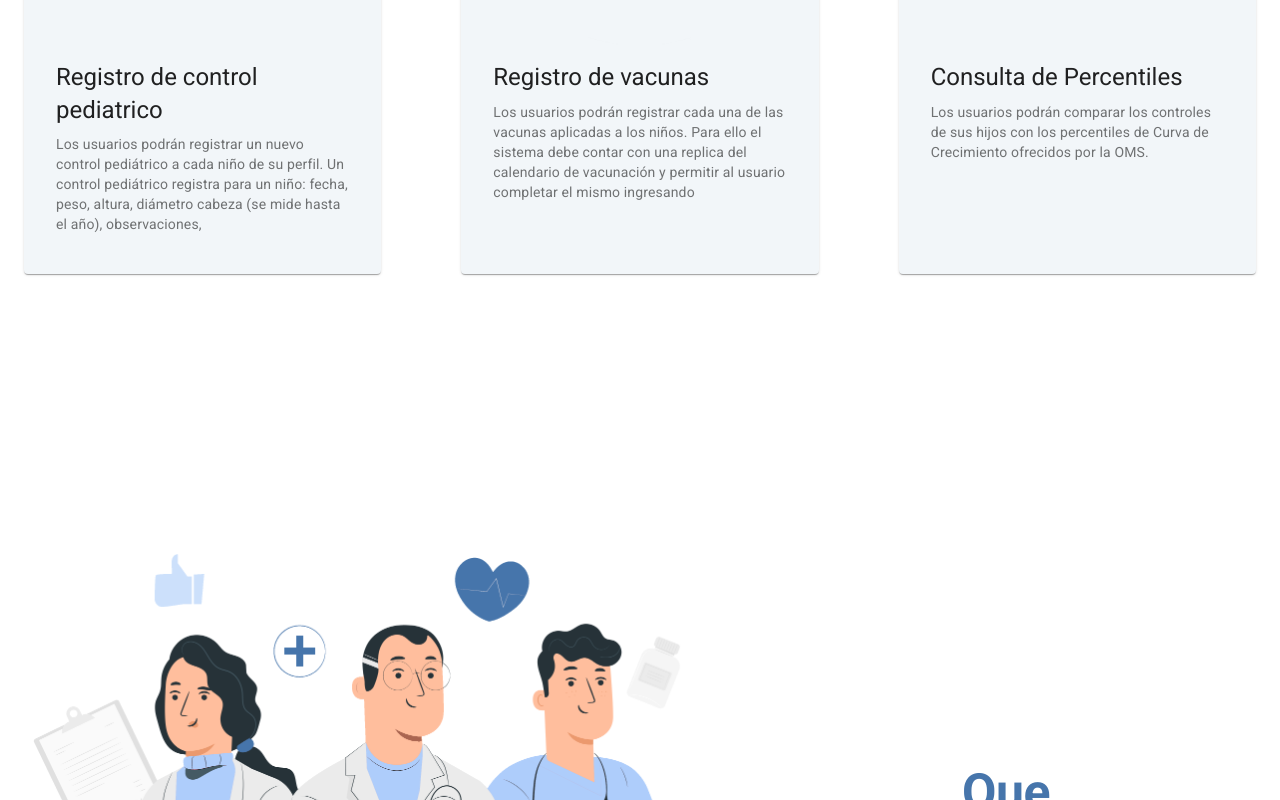
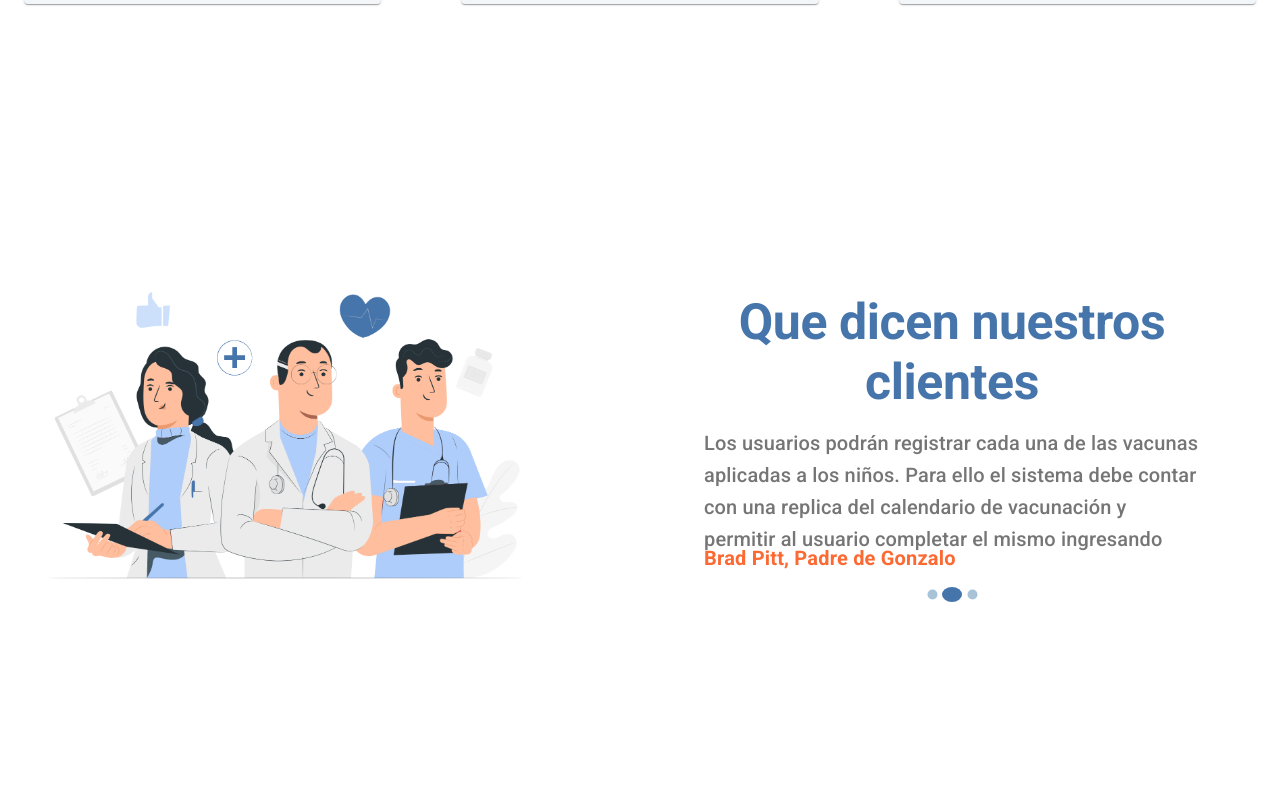
Before and after one commit to emanuelbrea/ai-2021, a React (Create React App) app: page / in a window 1280 px wide. Shown: the part 2000-2800 px from the top of the page. Built offline with nearby package versions, Linux system fonts and the light colour scheme.

Commit message:
Hago responsive al home, sacando tamaños fijos

```diff
--- a/src/components/Home.js
+++ b/src/components/Home.js
@@ -6,7 +6,6 @@ import CalendarioVacunacion from "../images/CalendarioVacunacion.jpg";
 import ControlesPediatricos from "../images/ControlesPediatricos.jpg";
 import Percentiles from "../images/Percentiles.jpg";
 import Doctor from "../images/doctor.png";
-import Familia from "../images/familia.png";
 import Doctores from "../images/doctores.png";
 import Vacunas from "../images/Vacunas.jpg";
 import LogoDoctor from "../images/logoDoctor.jpg";
@@ -18,19 +17,20 @@ import Carousel from 'react-material-ui-carousel'
 
 const useStyles = makeStyles((theme) => ({
     heroTitle: {
-        padding: theme.spacing(8, 0, 6),
-        marginTop: theme.spacing(16),
+        marginTop: theme.spacing(26),
     },
-    heroTitle2: {
+    centerTitle: {
         marginTop: theme.spacing(50),
         marginBottom: theme.spacing(16),
     },
     heroContent: {
-        marginRight: theme.spacing(18),
-        marginTop: theme.spacing(26),
+        display: 'flex',
+        justifyContent: 'center',
+        alignItems: 'center',
+        width: '50%'
     },
     heroImage: {
-        marginRight: theme.spacing(18),
+        width: '50%'
     },
     heroText: {
         fontSize: '50px',
@@ -42,21 +42,13 @@ const useStyles = makeStyles((theme) => ({
         paddingTop: theme.spacing(8),
         paddingBottom: theme.spacing(8),
     },
-    card: {
-        height: '100%',
-        display: 'flex',
-        flexDirection: 'column',
-    },
     cardFuncionalidad: {
         height: '100%',
         width: 'auto',
         display: 'flex',
         flexDirection: 'column',
         padding: theme.spacing(2),
-    },
-    cardMedia: {
-        marginTop: '30',
-        width: 700
+        backgroundColor: "#f2f6f9"
     },
     cardContent: {
         flexGrow: 1,
@@ -95,7 +87,7 @@ const funcionalidades = [
     },
     {
         description: "Los usuarios podrán registrar cada una de las vacunas aplicadas a los niños. Para ello el sistema " +
-            "debe contar con una replica del calendario de vacunación y permitir al usuario completar el mismo ingresando " ,
+            "debe contar con una replica del calendario de vacunación y permitir al usuario completar el mismo ingresando ",
         image: Vacunas,
         title: "Registro de vacunas",
         delay: 500,
@@ -110,18 +102,21 @@ const funcionalidades = [
 
 const reviews = [
     {
-        description: "Los usuarios podrán registrar un nuevo control pediátrico a cada niño de su perfil. Un control " +
-            "pediátrico registra para un niño: fecha, peso, altura, diámetro cabeza (se mide hasta el año), observaciones,",
+        description: "Gracias a Clinica Brea puedo llevar al dia todos los controles que les hice a mis hijos." +
+            "Ya no tengo que andar guardando papeles que despues nunca encuentro!",
         title: "Registro de control pediatrico",
+        persona: "Sandra Bullock, Madre de Juan",
     },
     {
         description: "Los usuarios podrán registrar cada una de las vacunas aplicadas a los niños. Para ello el sistema " +
-            "debe contar con una replica del calendario de vacunación y permitir al usuario completar el mismo ingresando " ,
+            "debe contar con una replica del calendario de vacunación y permitir al usuario completar el mismo ingresando ",
         title: "Registro de vacunas",
+        persona: "Brad Pitt, Padre de Gonzalo",
     },
     {
         description: "Los usuarios podrán comparar los controles de sus hijos con los percentiles de Curva de Crecimiento ofrecidos por la OMS.",
         title: "Consulta de Percentiles",
+        persona: "Sandra Bullock, Madre de Juanes",
     }
 ];
 
@@ -158,17 +153,15 @@ export default function Home() {
                         </Box>
                         <Box p={1} className={classes.heroImage} data-aos="zoom-in-up" data-aos-duration={1500}>
                             <CardMedia
-                                className={classes.cardMedia}
-                                title={'doctor'}
                                 component="img"
                                 src={Doctor}
-
+                                style={{width:"80%"}}
                             />
                         </Box>
                     </Box>
                 </Container>
 
-                <Container className={classes.heroTitle2} maxWidth="md" data-aos="zoom-in-up"
+                <Container className={classes.centerTitle} maxWidth="md" data-aos="zoom-in-up"
                            data-aos-duration={1500}>
 
                     <Typography component="h1" variant="h2" align="center" color="textPrimary" gutterBottom
@@ -185,11 +178,11 @@ export default function Home() {
 
                 <Container className={classes.cardGrid} maxWidth="lg">
                     <Grid container spacing={10}>
-                        {funcionalidades.map((funcionalidad,index) => (
+                        {funcionalidades.map((funcionalidad, index) => (
                             <Grid item key={index} xs={12} md={4} lg={4} data-aos="fade-right"
                                   data-aos-easing="ease-in-sine"
                                   data-aos-duration={500} data-aos-delay={funcionalidad.delay}>
-                                <Card className={classes.cardFuncionalidad} style={{backgroundColor: "#f2f6f9"}}>
+                                <Card className={classes.cardFuncionalidad}>
                                     <CardMedia
                                         component="img"
                                         src={funcionalidad.image}
@@ -213,11 +206,9 @@ export default function Home() {
                     <Box display="flex" width={1} m={1} p={1}>
                         <Box p={1} className={classes.heroImage} data-aos="zoom-in-up" data-aos-duration={1500}>
                             <CardMedia
-                            className={classes.cardMedia}
-                            title={'doctor'}
                                 component="img"
                                 src={Doctores}
-
+                                style={{width:"80%"}}
                             />
                         </Box>
                         <Box p={1} className={classes.heroContent} data-aos="zoom-in-up" data-aos-duration={1500}>
@@ -226,13 +217,35 @@ export default function Home() {
                                             className={classes.heroText}>
                                     Que dicen nuestros clientes
                                 </Typography>
-                            <Carousel activeIndicatorIconButtonProps={{style: {backgroundColor: '#4675AB' ,opacity:1,color:'#4675AB'}}}
-                              indicatorIconButtonProps={{style: {color: "#6f9cbf", width:"20px",opacity:0.6}}}>
+                                <Carousel activeIndicatorIconButtonProps={{
+                                    style: {
+                                        backgroundColor: '#4675AB',
+                                        opacity: 1,
+                                        color: '#4675AB'
+                                    }
+                                }}
+                                          indicatorIconButtonProps={{
+                                              style: {
+                                                  color: "#6f9cbf",
+                                                  width: "20px",
+                                                  opacity: 0.6
+                                              }
+                                          }}>
                                     {
-                                    reviews.map( (item, i) =>
-                                    <Typography key={i} variant="h6" align="left" color="textSecondary" paragraph>
+                                        reviews.map((item, i) =>
+                                            <Container key={i}>
+                                                <Typography style={{height: "100px"}} variant="h6" align="left"
+                                                            color="textSecondary" paragraph>
                                                     {item.description}
                                                 </Typography>
+                                                <Typography align="left" style={{
+                                                    fontWeight: 600,
+                                                    color: "#fc6932",
+                                                    fontSize: '20px'
+                                                }}>
+                                                    {item.persona}
+                                                </Typography>
+                                            </Container>
                                         )
                                     }
                                 </Carousel>
@@ -242,28 +255,20 @@ export default function Home() {
                     </Box>
                 </Container>
 
-
-
-                <Container className={classes.heroTitle2} maxWidth="md" data-aos="zoom-in-up"
-                           data-aos-duration={1500}>
-
+                <Container className={classes.centerTitle} maxWidth="md" data-aos="zoom-in-up" data-aos-duration={1500}>
                     <Typography component="h1" variant="h2" align="center" color="textPrimary" gutterBottom
                                 className={classes.heroText}>
                         Articulos informativos
                     </Typography>
-
-
                 </Container>
 
-                <Container className={classes.cardGrid} maxWidth="md">
-                    {/* End hero unit */}
-                    <Grid container>
-                        {cards.map((card,index) => (
-                            <Grid item key={index} data-aos="zoom-in-up"
+                <Container className={classes.cardGrid} maxWidth="xl">
+                    <Grid container spacing={10}>
+                        {cards.map((card, index) => (
+                            <Grid item key={index} xs={12} md={4} lg={4} data-aos="zoom-in-up"
                                   data-aos-duration={1500} style={{marginBottom: 50}}>
-                                <Card className={classes.card}>
+                                <Card className={classes.cardFuncionalidad}>
                                     <CardMedia
-                                        className={classes.cardMedia}
                                         title={card.title}
                                         component="img"
                                         src={card.image}
@@ -277,7 +282,7 @@ export default function Home() {
                                         </Typography>
                                     </CardContent>
                                     <CardActions>
-                                        <Button size="small" color="primary" onClick={() => openInNewTab(card.link)}>
+                                        <Button size="medium" color="primary" onClick={() => openInNewTab(card.link)}>
                                             Conoce mas
                                         </Button>
                                     </CardActions>
```
Lines whose indentation alone changed are shown as unchanged.
